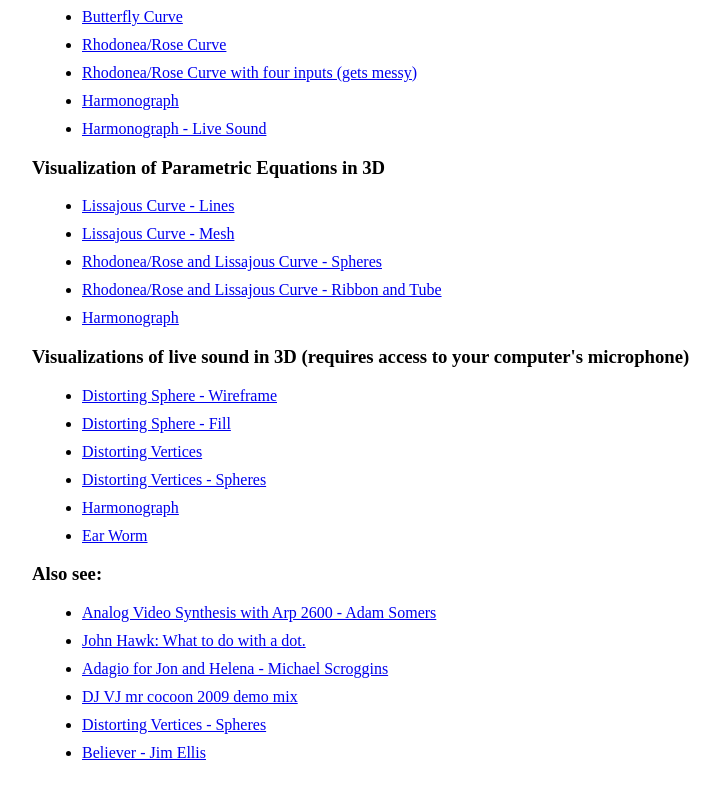
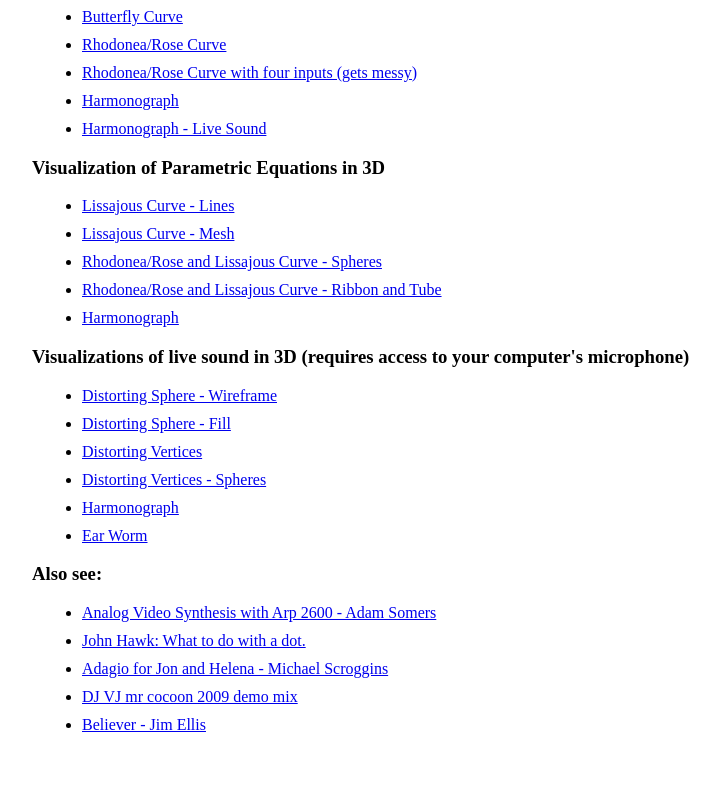
Before and after one commit to alexmacy/d3.oakland, a plain HTML site: page index.html in a window 1280 px wide. Shown: the part 1090-1886 px from the top of the page, without its empty margins (26-746 px from the left). Drawn offline with Linux system fonts and the light colour scheme.

Commit message:
Update index.html

```diff
--- a/index.html
+++ b/index.html
@@ -148,7 +148,6 @@
 </a></li>
     <li><a href="https://vimeo.com/45477458" target="_blank">Adagio for Jon and Helena - Michael Scroggins</a></li>
     <li><a href="https://www.youtube.com/watch?v=XtvF09VTV3Y" target="_blank">DJ VJ mr cocoon 2009 demo mix</a></li>
-    <li><a href="3D-sound/vertices.3.sound.2.spheres.html" target="_blank">Distorting Vertices - Spheres</a></li>
     <li><a href="https://vimeo.com/90300064" target="_blank">Believer - Jim Ellis</a></li>
   </ul>
 
```
